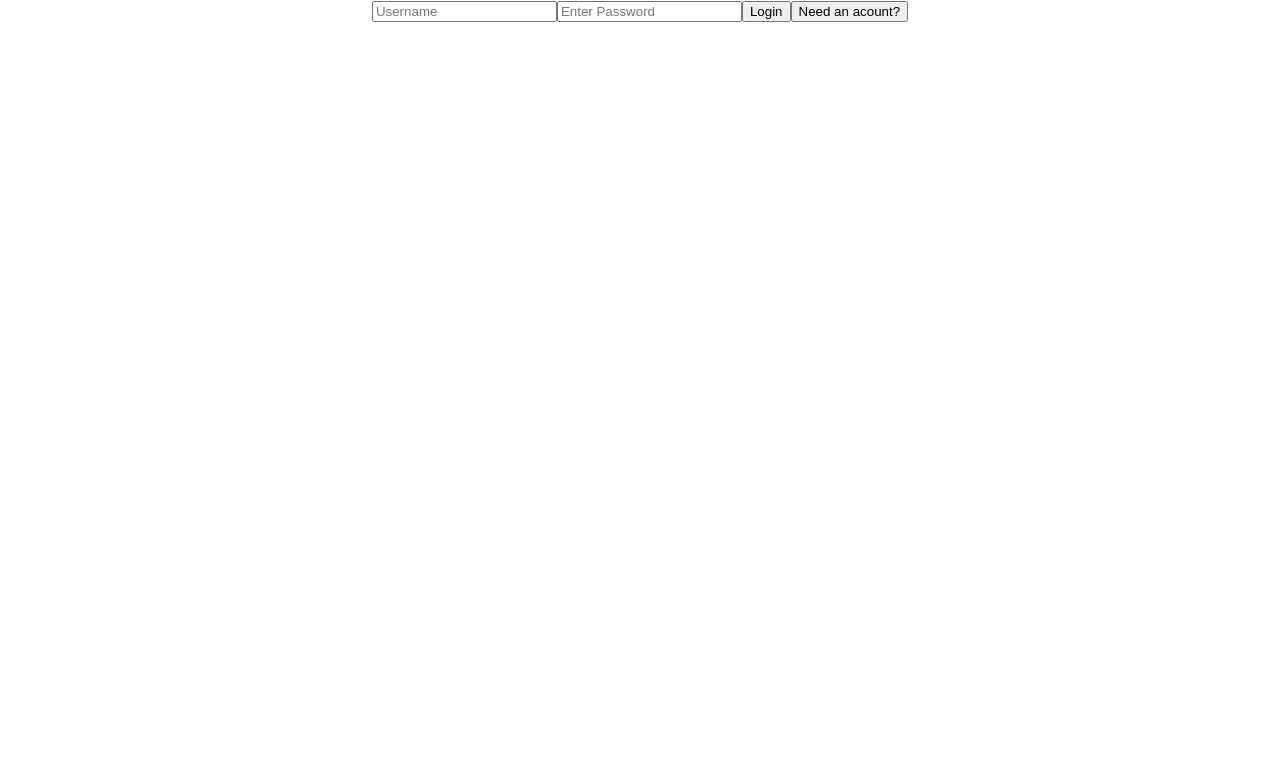
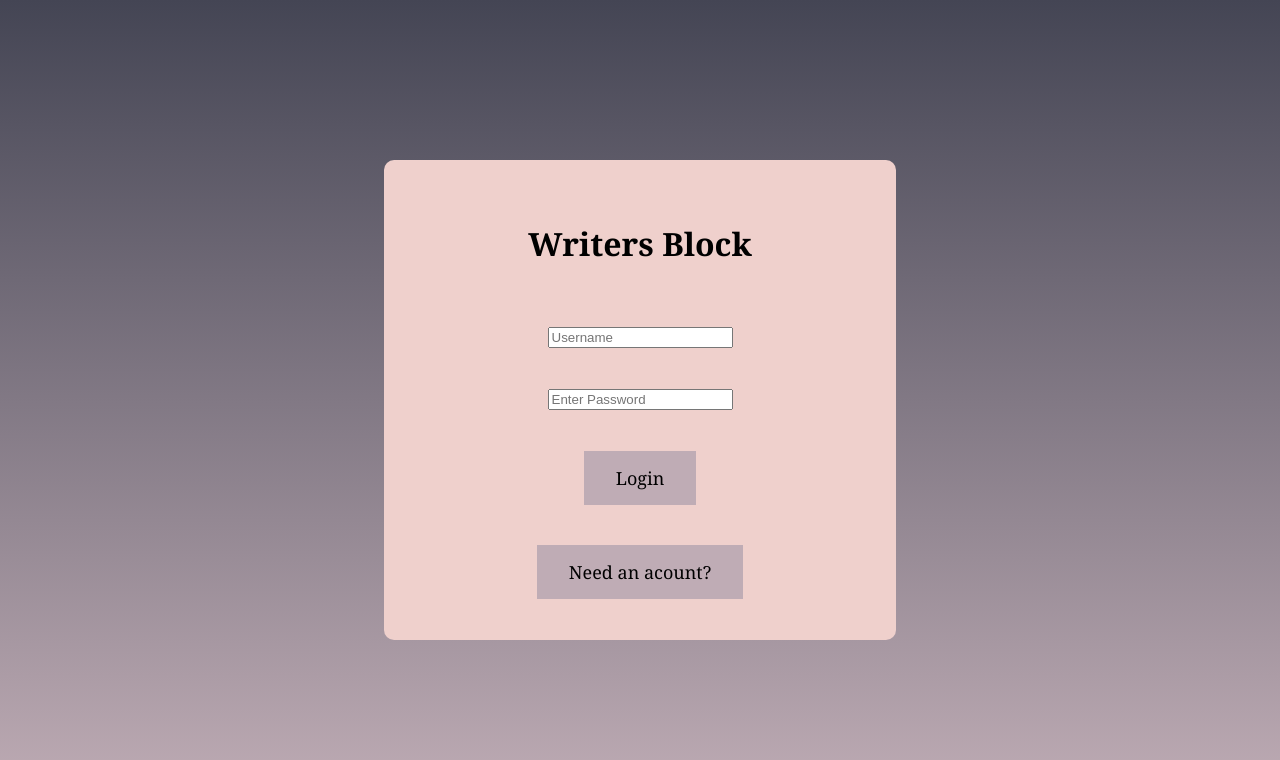
Before and after one commit to Writer-Block/writers-block, a React (Create React App) app: page /post/1 in a window 1280 px wide. Shown: the top 760 px of the page. Built offline with nearby package versions, Linux system fonts and the light colour scheme.

Commit message:
finished login/register basic CSS

```diff
--- /dev/null
+++ b/src/components/Auth/Login.css
@@ -0,0 +1,67 @@
+.login{
+    width: 100%;
+    height: 100vh;
+    background-image: linear-gradient( #444554, #BFACB5);
+    display: flex;
+    justify-content: center;
+    align-items: center;
+}
+
+.form{
+    width: 40vw;
+    height: 60%;
+    display: flex;
+    align-items: center;
+    justify-content: center;
+    background-color: #EFD0CC;
+    flex-direction: column;
+    justify-content: space-evenly;
+    border-radius: 10px;
+}
+.form:hover {
+    box-shadow: 0 12px 16px 0 rgba(0,0,0,0.24), 0 17px 50px 0 rgba(0,0,0,0.19);
+  }
+
+
+.loginButton {
+    color: black;
+  background-color: #BFACB5;
+  border: none;
+
+  padding: 15px 32px;
+  text-align: center;
+  text-decoration: none;
+  display: inline-block;
+  font-size: 18px;
+  font-family: Cambria, Cochin, Georgia, Times, 'Times New Roman', serif;
+
+
+}
+
+.loginButton:hover {
+    box-shadow: 0 12px 16px 0 rgba(0,0,0,0.24), 0 17px 50px 0 rgba(0,0,0,0.19);
+  }
+
+  .toRegister {
+    color: black;
+    background-color: #BFACB5;
+    border: none;
+
+    padding: 15px 32px;
+    text-align: center;
+    text-decoration: none;
+    display: inline-block;
+    font-size: 18px;
+    font-family: Cambria, Cochin, Georgia, Times, 'Times New Roman', serif;
+
+
+  }
+
+  .toRegister:hover {
+    box-shadow: 0 12px 16px 0 rgba(0,0,0,0.24), 0 17px 50px 0 rgba(0,0,0,0.19);
+  }
+  .title {
+
+
+      font-family: Cambria, Cochin, Georgia, Times, 'Times New Roman', serif;
+  }
--- a/src/components/Auth/Login.js
+++ b/src/components/Auth/Login.js
@@ -2,6 +2,7 @@ import axios from 'axios'
 import React, {Component} from 'react'
 import {getUser} from '../../redux/reducer'
 import {connect} from 'react-redux'
+import './Login.css'
 
 
 class Login extends Component{
@@ -42,7 +43,9 @@ class Login extends Component{
 
     render(){
         return (
-            <form>
+        <div className = 'login'>
+            <form className ='form'>
+                <h1 className='title'>Writers Block</h1>
             <input
                 name='username'
                 value={this.username}
@@ -56,9 +59,10 @@ class Login extends Component{
                 placeholder='Enter Password'
                 onChange={this.handlePassword}
                 />
-            <button onClick={this.loginUser} className='registerBtn'>Login</button>
-            <button onClick={this.goToRegister}>Need an acount?</button>
+            <button onClick={this.loginUser} className='loginButton'>Login</button>
+            <button onClick={this.goToRegister} className='toRegister'>Need an acount?</button>
             </form>
+        </div>
         )
     }
 }
--- /dev/null
+++ b/src/components/Auth/Register.css
@@ -0,0 +1,67 @@
+.register{
+    width: 100%;
+    height: 100vh;
+    background-image: linear-gradient( #444554, #BFACB5);
+    display: flex;
+    justify-content: center;
+    align-items: center;
+}
+
+.form{
+    width: 40vw;
+    height: 60%;
+    display: flex;
+    align-items: center;
+    justify-content: center;
+    background-color: #EFD0CC;
+    flex-direction: column;
+    justify-content: space-evenly;
+    border-radius: 10px;
+}
+.form:hover {
+    box-shadow: 0 12px 16px 0 rgba(0,0,0,0.24), 0 17px 50px 0 rgba(0,0,0,0.19);
+  }
+
+
+.registerButton {
+    color: black;
+  background-color: #BFACB5;
+  border: none;
+
+  padding: 15px 32px;
+  text-align: center;
+  text-decoration: none;
+  display: inline-block;
+  font-size: 18px;
+  font-family: Cambria, Cochin, Georgia, Times, 'Times New Roman', serif;
+
+
+}
+
+.registerButton:hover {
+    box-shadow: 0 12px 16px 0 rgba(0,0,0,0.24), 0 17px 50px 0 rgba(0,0,0,0.19);
+  }
+
+  .toLogin {
+    color: black;
+    background-color: #BFACB5;
+    border: none;
+
+    padding: 15px 32px;
+    text-align: center;
+    text-decoration: none;
+    display: inline-block;
+    font-size: 18px;
+    font-family: Cambria, Cochin, Georgia, Times, 'Times New Roman', serif;
+
+
+  }
+
+  .toLogin:hover {
+    box-shadow: 0 12px 16px 0 rgba(0,0,0,0.24), 0 17px 50px 0 rgba(0,0,0,0.19);
+  }
+  .title {
+
+
+      font-family: Cambria, Cochin, Georgia, Times, 'Times New Roman', serif;
+  }
--- a/src/components/Auth/Register.js
+++ b/src/components/Auth/Register.js
@@ -2,6 +2,7 @@ import React, {Component} from 'react'
 import axios from 'axios'
 import {connect} from 'react-redux'
 import {getUser} from '../../redux/reducer'
+import './Register.css'
 
 
 class Register extends Component{
@@ -45,7 +46,8 @@ class Register extends Component{
     render(){
         return (
             <div className='register'>
-                <form>
+                <form className='form'>
+                    <h2 className='title'>Writers Block</h2>
                     <input
                         name= 'Email'
                         value= {this.email}
@@ -65,8 +67,8 @@ class Register extends Component{
                         placeholder='Enter Password'
                         onChange={this.handlePassword}
                         />
-                        <button onClick={this.registerUser} className='registerBtn'>Register</button>
-                        <button onClick={this.goToLogin}>Already have an account?</button>
+                        <button onClick={this.registerUser} className='registerButton'>Register</button>
+                        <button onClick={this.goToLogin} className='toLogin'>Already have an account?</button>
                 </form>
             </div>
         )
```
